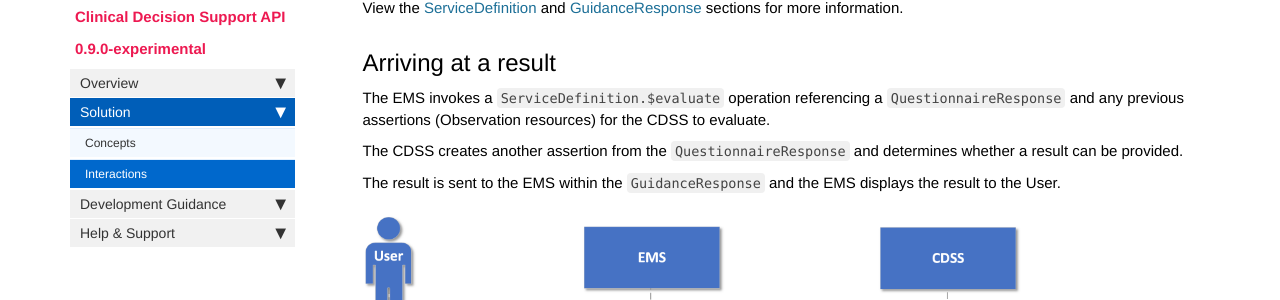
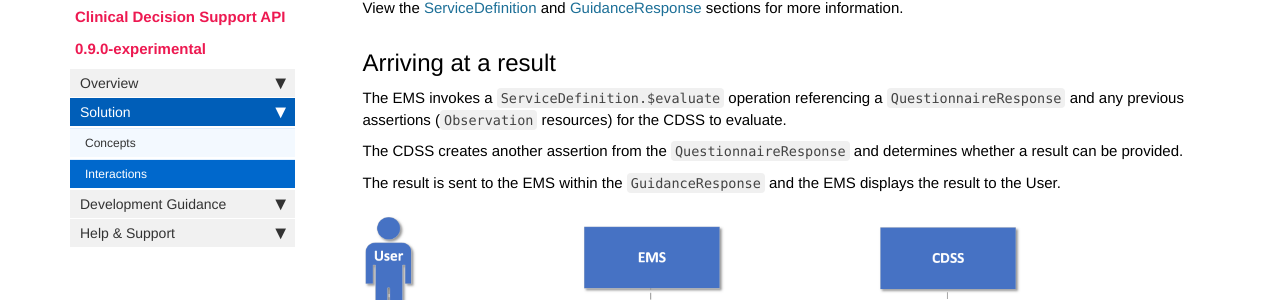
Before and after one commit to nhsconnect/FHIR-CDS, a Jekyll site: the page built from pages/solution/solution_interactions.md, in a window 1280 px wide and 900 px high, scrolled down 1746 px. Shown: the part 171-471 px from the top of the window. Built offline with Jekyll 4.4.1, drawn with Linux system fonts in a browser that asks for light colours; nearby versions of some CDN libraries; comment, search, counter and statistics services are not loaded.

Commit message:
Updated formatting

```diff
--- a/pages/solution/solution_interactions.md
+++ b/pages/solution/solution_interactions.md
@@ -57,7 +57,7 @@ View the [ServiceDefinition](api_post_service_definition.html) and [GuidanceResp
 
 
 ## Arriving at a result ##
-The EMS invokes a `ServiceDefinition.$evaluate` operation referencing a `QuestionnaireResponse` and any previous assertions (Observation resources) for the CDSS to evaluate.
+The EMS invokes a `ServiceDefinition.$evaluate` operation referencing a `QuestionnaireResponse` and any previous assertions (`Observation` resources) for the CDSS to evaluate.
 
 The CDSS creates another assertion from the `QuestionnaireResponse` and determines whether a result can be provided.
 
```
